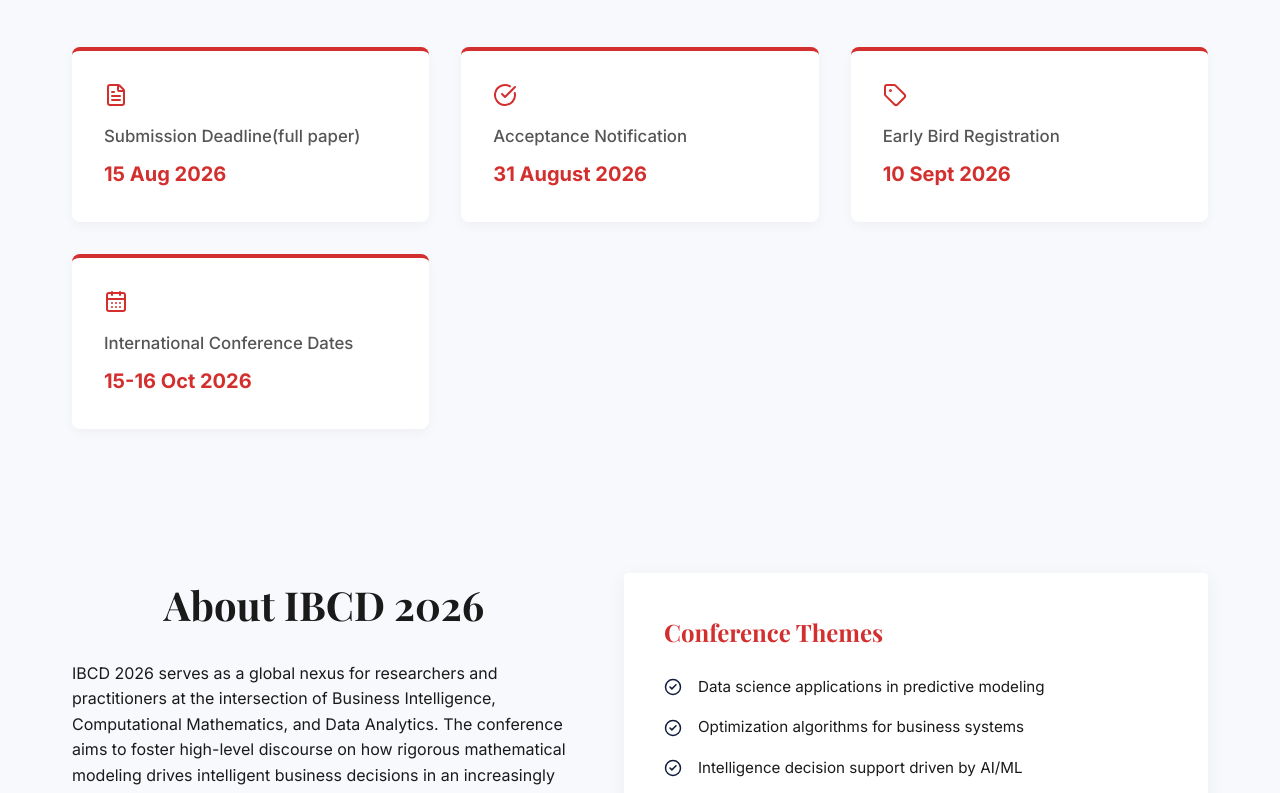
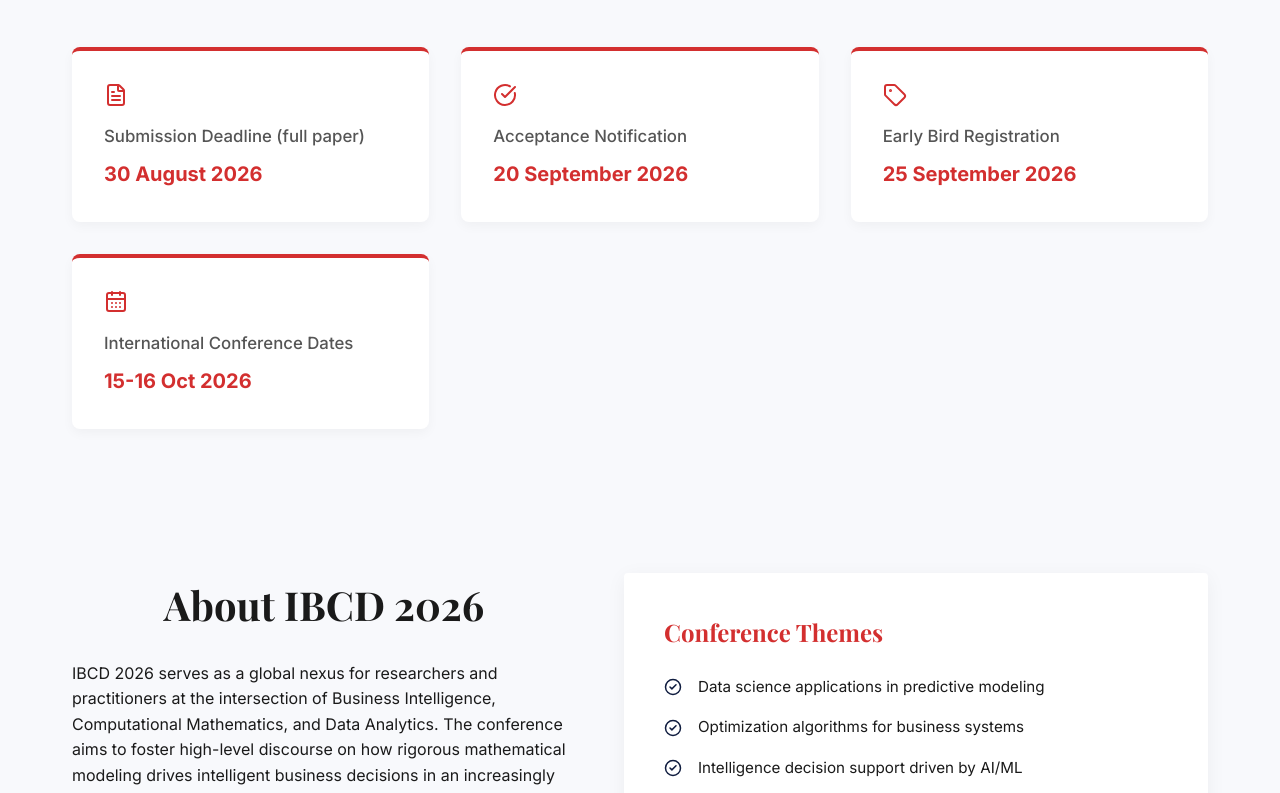
Before and after one commit to heytechie/IBCD-, a React (Vite) app: page /#/ in a window 1280 px wide. Shown: the part 940-1733 px from the top of the page. Built offline with nearby package versions, Linux system fonts and the light colour scheme; a web font is replaced by a local one.

Commit message:
Updated and added content

```diff
--- a/src/components/Committees/Committees.jsx
+++ b/src/components/Committees/Committees.jsx
@@ -52,11 +52,15 @@ const Committees = () => {
         <h2 className="section-title">Committees</h2>
 
         <div className="committee-content flex-column gap-3" style={{ gap: '4rem' }}>
-          {renderCommitteeCategory("General Chairs", committees.generalChairs,)}
-          {renderCommitteeCategory("Conference Chair", committees.conferenceChair,)}
-          {renderCommitteeCategory("Organizing Secretaries", committees.organizingSecretaries,)}
-          {renderCommitteeCategory("Conveners", committees.conveners,)}
-          {renderCommitteeCategory("Co-Conveners", committees.coconveners,)}
+          {renderCommitteeCategory("Chief Patron", committees.chiefPatrons)}
+          {renderCommitteeCategory("Patrons", committees.patrons)}
+          {renderCommitteeCategory("Co-Patrons", committees.coPatrons)}
+          {renderCommitteeCategory("Academic Patrons", committees.academicPatrons)}
+          {renderCommitteeCategory("General Chairs", committees.generalChairs)}
+          {renderCommitteeCategory("Conference Chair", committees.conferenceChair)}
+          {renderCommitteeCategory("Organizing Secretaries", committees.organizingSecretaries)}
+          {renderCommitteeCategory("Conveners", committees.conveners)}
+          {renderCommitteeCategory("Co-Conveners", committees.coconveners)}
         </div>
 
         <div className="text-committees-grid" style={{ marginTop: '4rem' }}>
--- a/src/data/content.js
+++ b/src/data/content.js
@@ -42,13 +42,26 @@ export const paymentDetails = {
 };
 
 export const importantDates = [
-  { title: "Submission Deadline(full paper)", date: "15 Aug 2026", icon: "file" },
-  { title: "Acceptance Notification", date: "31 August 2026", icon: "check" },
-  { title: "Early Bird Registration", date: "10 Sept 2026", icon: "tag" },
+  { title: "Submission Deadline (full paper)", date: "30 August 2026", icon: "file" },
+  { title: "Acceptance Notification", date: "20 September 2026", icon: "check" },
+  { title: "Early Bird Registration", date: "25 September 2026", icon: "tag" },
   { title: "International Conference Dates", date: "15-16 Oct 2026", icon: "calendar" }
 ];
 
 export const committees = {
+  chiefPatrons: [
+    { name: "Dr. G. Viswanathan", affiliation: "Founder & Chancellor, VIT", image: "https://vit.ac.in/wp-content/uploads/2024/01/Dr.G.Viswanathan-Chancellor.webp" }
+  ],
+  patrons: [
+    { name: "Dr. Sankar Viswanathan", affiliation: "Vice President, VIT Bhopal University", image: "https://inspire2027.in/sankar.png" },
+    { name: "Mrs. Kadhambari S. Viswanathan", affiliation: "Assistant Vice President, VIT Bhopal University", image: "https://inspire2027.in/kadambari.png" },
+    { name: "Mrs. Ramani Balasundaram", affiliation: "Trustee, VIT Bhopal University", image: "https://inspire2027.in/trustee.png" }
+  ],
+  coPatrons: [
+    { name: "Dr. Satish Kumar Modh", affiliation: "Vice-Chancellor, VIT Bhopal University", image: "https://inspire2027.in/satish.png" },
+    { name: "Dr. T. B. Sridharan", affiliation: "Pro-Vice Chancellor, VIT Bhopal University", image: "https://inspire2027.in/tb.png" },
+    { name: "Dr. Gyan Prakash Mishra", affiliation: "Registrar, VIT Bhopal University", image: "https://inspire2027.in/kk.png" }
+  ],
   generalChairs: [
     { name: "Dr. Fernando Ortiz-Rodríguez", affiliation: "Autonomous University of Tamaulipas, Mexico", image: "/FernandoOrtiz.jpg" },
     { name: "Dr. Shishir Kumar Shandilya", affiliation: "Devi Ahilya Vishwavidyalaya", image: "/ShishirKumar.jpg" },
```
